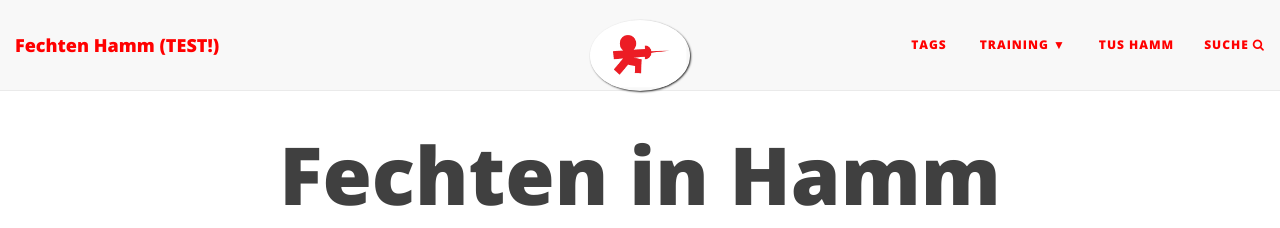
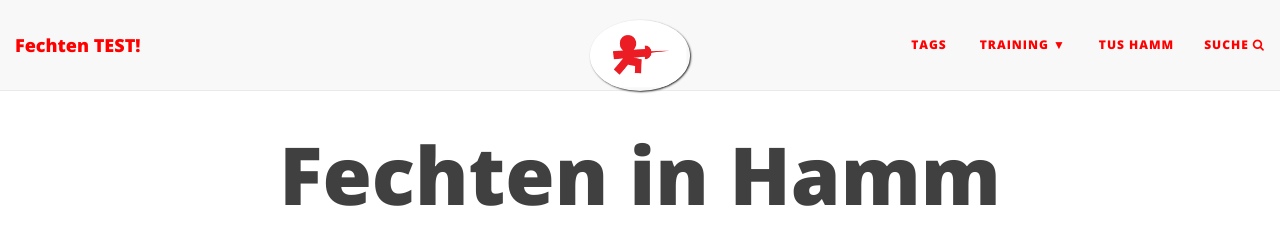
Before and after one commit to test-blog-fechten/test-blog-fechten.github.io, a Jekyll site: the page built from index.html, in a window 1280 px wide. Shown: the top 228 px of the page. Built offline with Jekyll 4.4.1, drawn with Linux system fonts in a browser that asks for light colours; nearby versions of some CDN libraries; the list of posts is cut into pages by our own code.

```diff
--- a/_config.yml
+++ b/_config.yml
@@ -14,7 +14,7 @@
 # Of course don't forget to change the username and projectname to YOUR username and project
 
 # Name of website
-title: Fechten Hamm (TEST!)
+title: Fechten TEST!
 
 # Variablen to set for extra optic.
 # navbar-col: black
```
